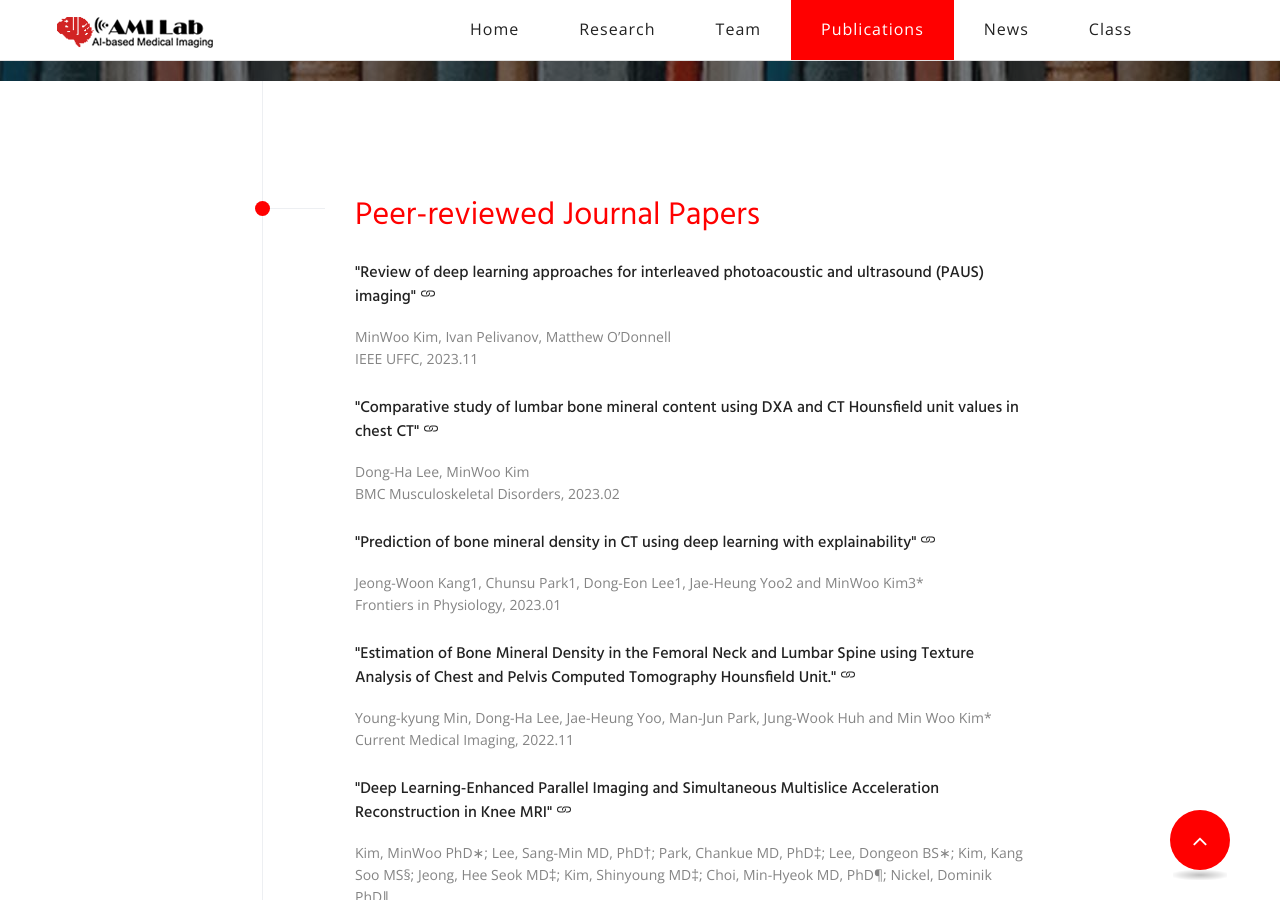
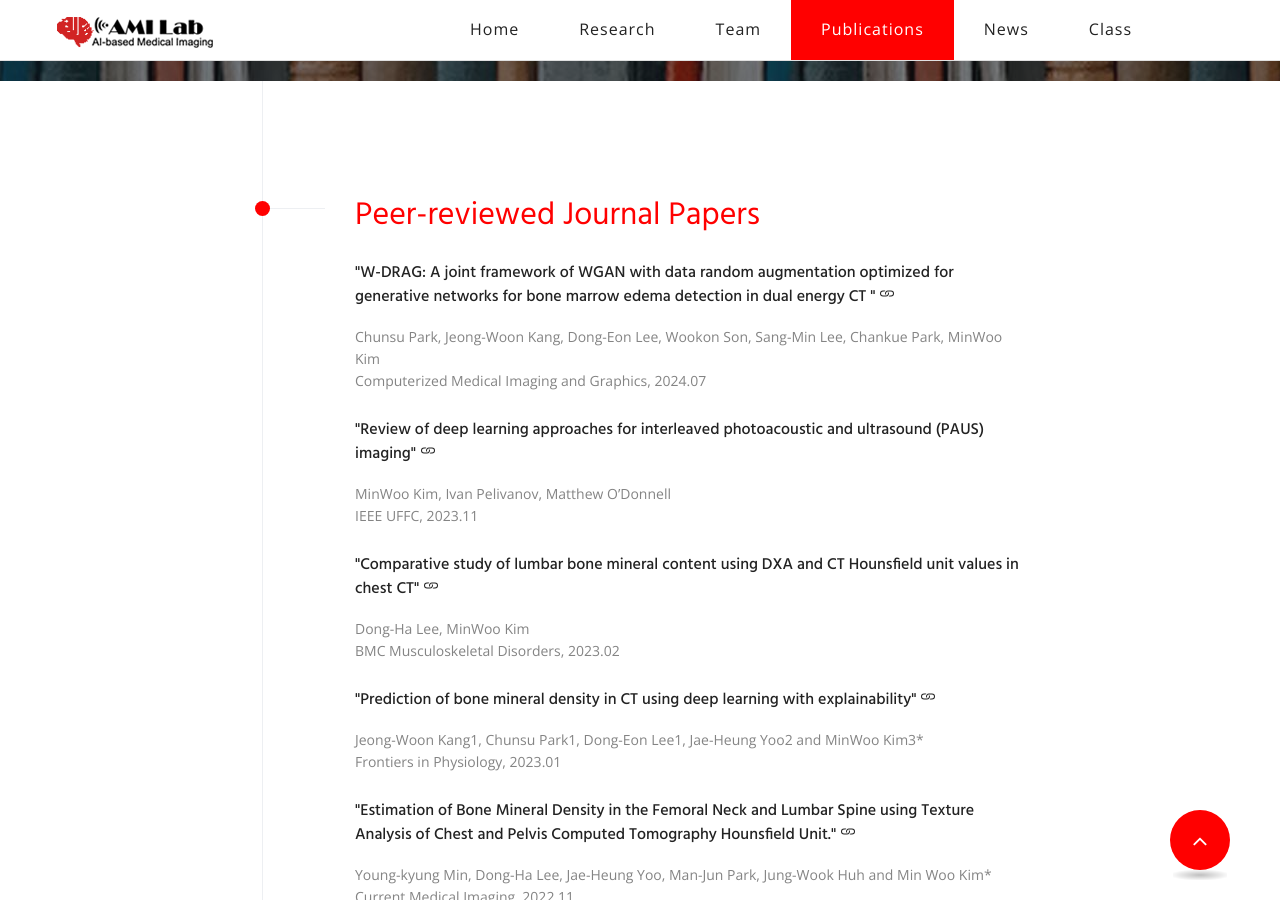
Before and after one commit to pnu-amilab/pnu-amilab.github.io, a Jekyll site: the page built from publication.html, in a window 1280 px wide and 900 px high, scrolled down 404 px. Built offline with Jekyll 4.4.1, drawn with Linux system fonts in a browser that asks for light colours; some web fonts are replaced.

Commit message:
춘수쌤 논문 추가+ 사업 추가
춘수쌤 논문 추가+ 사업 추가

```diff
--- a/publication.html
+++ b/publication.html
@@ -31,6 +31,25 @@ title: Publication
                             </div>
                             <ol>
 
+                                <li >
+                                    <a name="W-DRAG: A joint framework of WGAN with data random augmentation optimized for generative networks for bone marrow edema detection in dual energy CT"></a>
+                                    <div class="single-item" style="padding-left: 0px;">
+                                        <!-- <figure class="image-box"><a href="#"><img src="images/resource/book-1.jpg" alt=""></a></figure> -->
+                                        <h5><a href="https://www.sciencedirect.com/science/article/pii/S0895611124000648">
+                                            "W-DRAG: A joint framework of WGAN with data random augmentation optimized for generative networks for bone marrow edema detection in dual energy CT
+                                            "
+                                                <svg xmlns="http://www.w3.org/2000/svg" width="16" height="16" fill="currentColor" class="bi bi-link" viewBox="0 0 16 16">
+                                                    <path d="M6.354 5.5H4a3 3 0 0 0 0 6h3a3 3 0 0 0 2.83-4H9c-.086 0-.17.01-.25.031A2 2 0 0 1 7 10.5H4a2 2 0 1 1 0-4h1.535c.218-.376.495-.714.82-1z"/>
+                                                    <path d="M9 5.5a3 3 0 0 0-2.83 4h1.098A2 2 0 0 1 9 6.5h3a2 2 0 1 1 0 4h-1.535a4.02 4.02 0 0 1-.82 1H12a3 3 0 1 0 0-6H9z"/>
+                                                  </svg>
+                                            </a></h5>
+                                        <div class="text">
+                                            Chunsu Park, Jeong-Woon Kang, Dong-Eon Lee, Wookon Son, Sang-Min Lee, Chankue Park, MinWoo Kim
+                                            <br>
+                                            Computerized Medical Imaging and Graphics, 2024.07
+                                        </div>
+                                    </div>
+                                </li>
 
                                 <li >
                                     <a name="Review of deep learning approaches for interleaved photoacoustic and ultrasound (PAUS) imaging"></a>
```
Also changed, not shown: _posts/2024-05-03-newresearch.md (added, +8 -0 lines), _posts/2024-05-03-published.md (added, +9 -0 lines), images/news/2024/W_DRAG.jpeg (added), images/news/2024/newProject.png (added).
